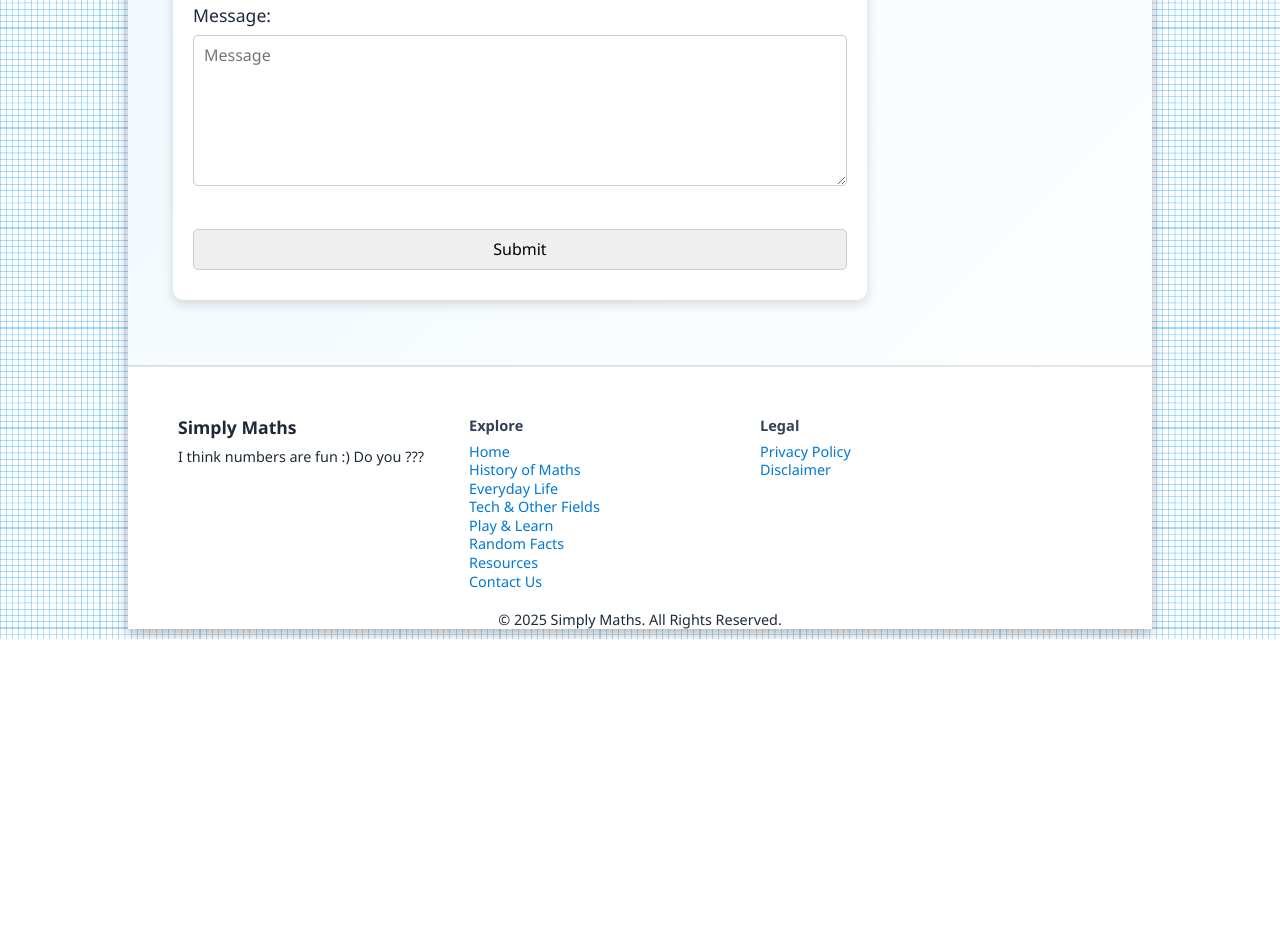
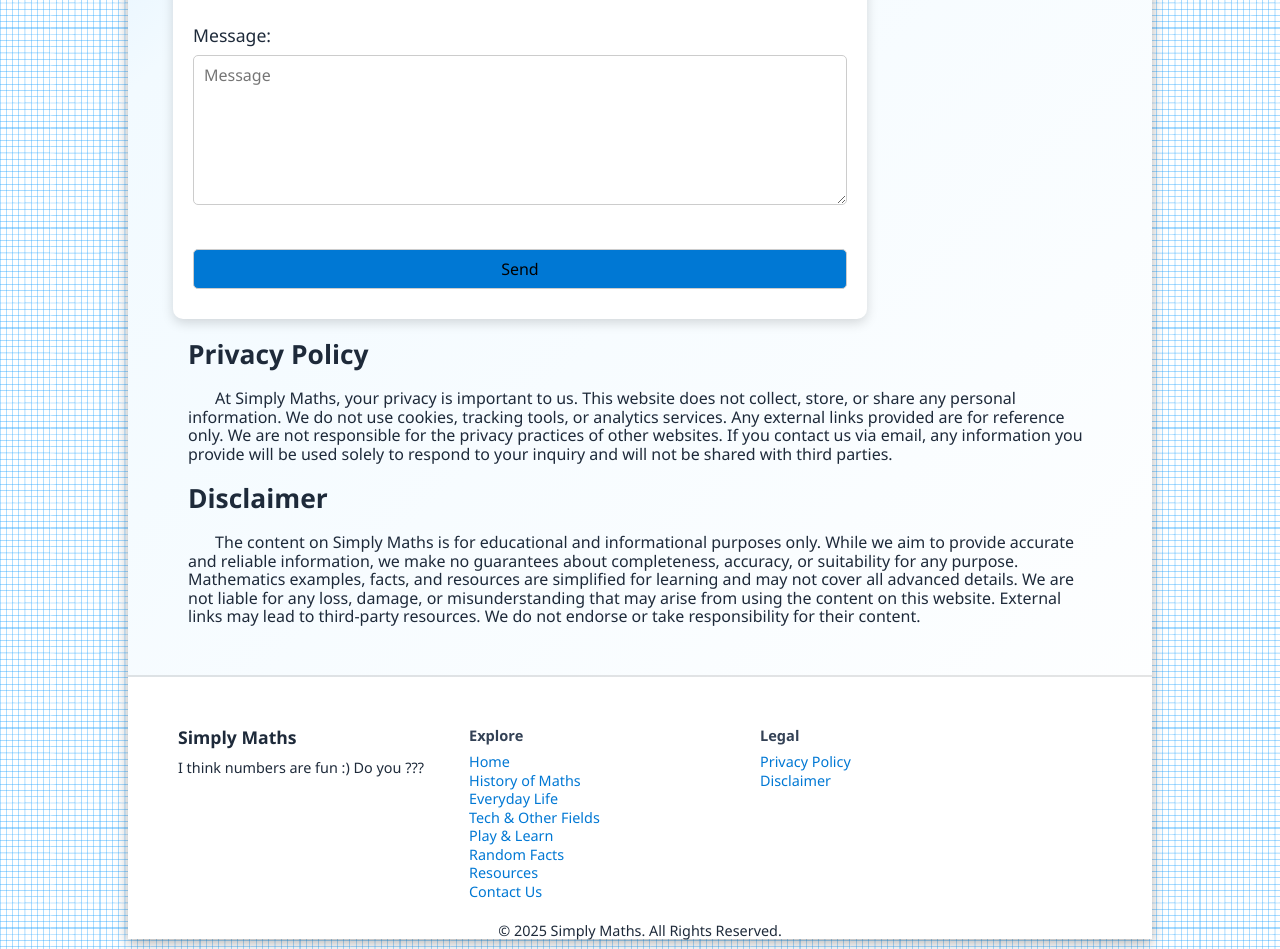
Before and after one commit to misfbhcdayana/simply-maths, a plain HTML site: page pages/contact.html in a window 1280 px wide. Shown: the part 372-1321 px from the top of the page. Before the commit the page ends 1011 px from the top, so only its background shows below. Drawn offline with Linux system fonts and the light colour scheme.

Commit message:
Added privacy policy and disclaimer to contact.html

```diff
--- a/pages/contact.html
+++ b/pages/contact.html
@@ -44,8 +44,25 @@
                         <label for="message">Message:</label><br>
                         <textarea id="message" name="message" rows="7" placeholder="Message" required></textarea><br><br>
 
-                        <button type="submit">Submit</button>
+                        <button type="submit">Send</button>
                 </form>
+            </section>
+            <section>
+                <h2 id="privacy-policy">Privacy Policy</h2>
+                <p>At Simply Maths, your privacy is important to us.
+                    This website does not collect, store, or share any personal information.
+                    We do not use cookies, tracking tools, or analytics services.
+                    Any external links provided are for reference only. We are not responsible for the privacy practices of other websites.
+                    If you contact us via email, any information you provide will be used solely to respond to your inquiry and will not be shared with third parties.
+                </p>
+
+                <h2 id="disclaimer">Disclaimer</h2>
+                <p>The content on Simply Maths is for educational and informational purposes only.
+                    While we aim to provide accurate and reliable information, we make no guarantees about completeness, accuracy, or suitability for any purpose.
+                    Mathematics examples, facts, and resources are simplified for learning and may not cover all advanced details.
+                    We are not liable for any loss, damage, or misunderstanding that may arise from using the content on this website.
+                    External links may lead to third-party resources. We do not endorse or take responsibility for their content.
+                </p>
             </section>
         </main>
         <hr>
--- a/styles/mainstyling.css
+++ b/styles/mainstyling.css
@@ -45,7 +45,7 @@ nav a#header-text span {
     color: transparent;
 }
 nav li a:hover {
-    color: #0078D4;
+    color: #19A0FF;
 }
 nav ul {
     float: right;
@@ -85,12 +85,20 @@ nav > ul::after {
     display: block;
 }
 .current-page {
-    color: #19A0FF;
+    color: #0078D4;
 }
 /*header end*/
 
 main {
     padding: 45px;
+}
+main h1, main h2, main h3 {
+    margin: 20px 15px;
+}
+main p {
+    margin: 5px 15px;
+    font-size: 1rem;
+    text-indent: 3%;
 }
 
 /*contact form styling*/
@@ -111,8 +119,16 @@ section#contact-form input, section#contact-form textarea, section#contact-form
     box-sizing: border-box;
     font-size: 1rem;
 }
+section#contact-form textarea {
+    height: 150px;
+    resize: vertical;
+}
+section#contact-form button{
+    background: #0078D4;
+}
 section#contact-form button:hover {
-    background-color: linear-gradient(180deg, #D9EEFF 0, #F2FAFF 20%, #ffffff 100%);
+    background: #19A0FF;
+    box-shadow: 1px 1px 5px rgba(0, 0, 0, 0.2);
 }
 /*contact form styling end*/
 
```
